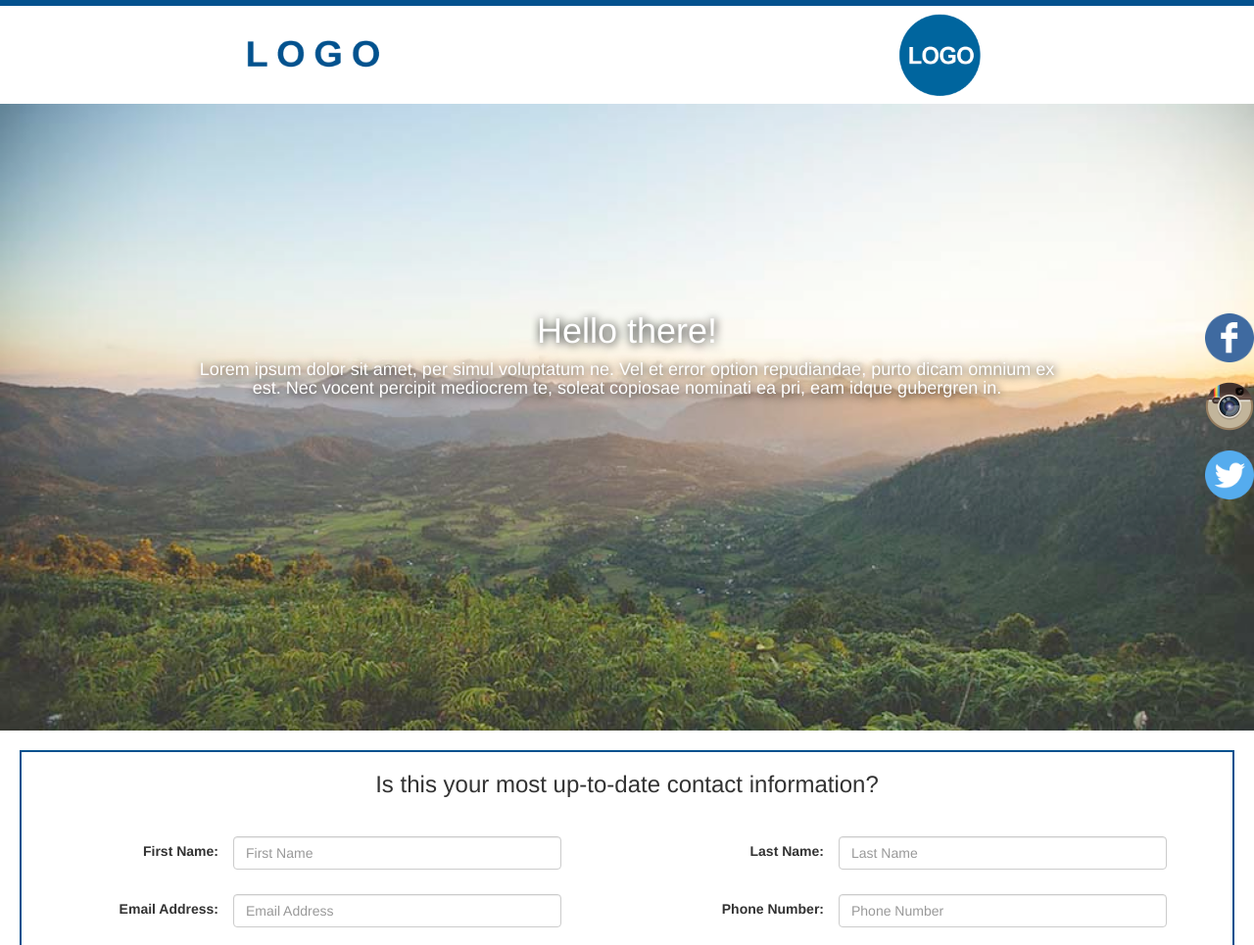
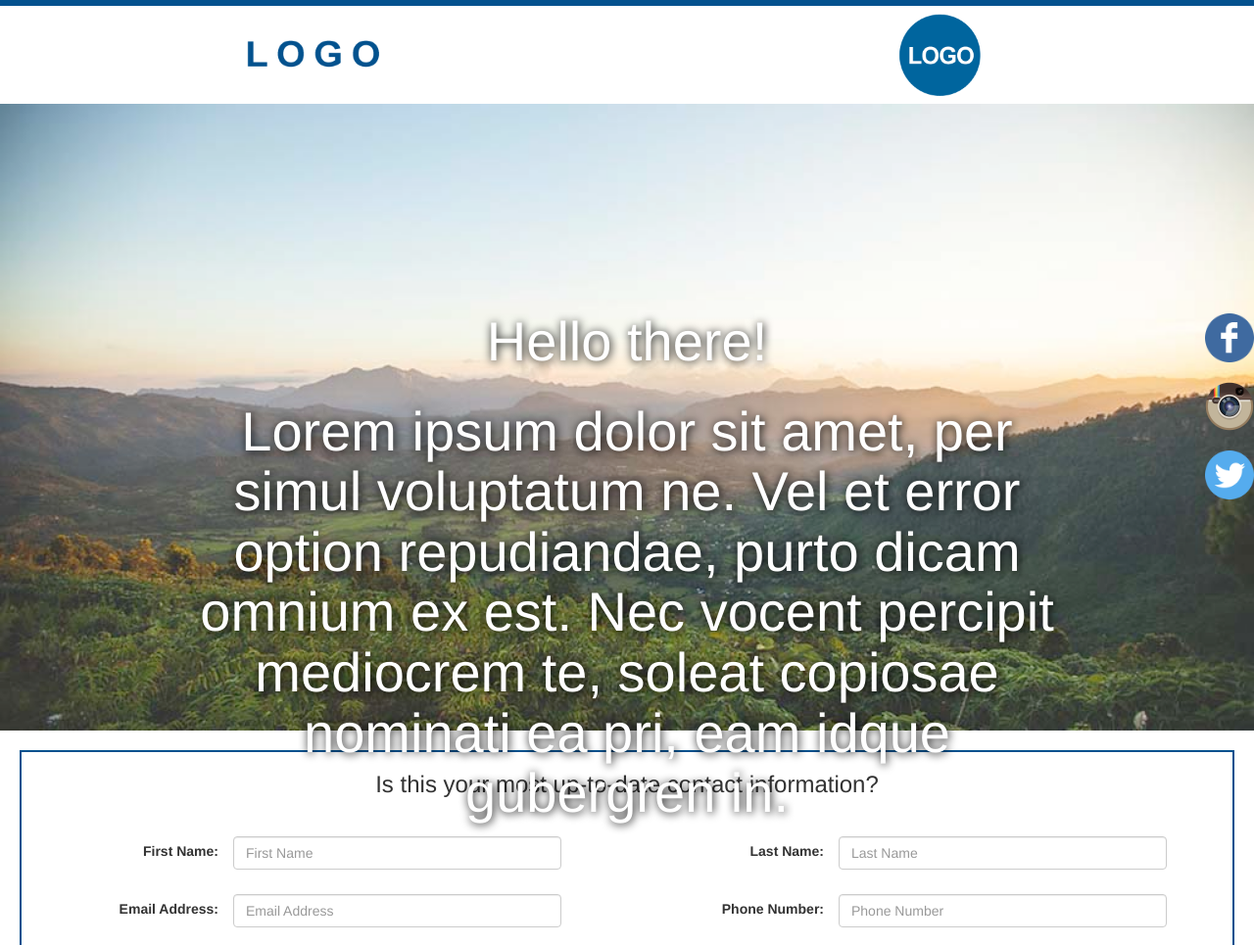
Before and after one commit to NadiaGor/landingPage, a plain HTML site: page index.html in a window 1280 px wide. Shown: the top 965 px of the page at 98% size. Drawn offline with nearby package versions, Linux system fonts and the light colour scheme.

Commit message:
Update css.css

```diff
--- a/css/css.css
+++ b/css/css.css
@@ -77,15 +77,6 @@ hr {
 	text-shadow: 1px 1px 10px black;
 }
 
-/* .main-greet {
-	font-size: 50px;
-	}
-
-.sub-greet {
-	margin-top: 30px;
-	font-size: 26px;
-	}
-*/
 
 
 /* Form */
@@ -252,7 +243,14 @@ span.glyphicon-menu-down {
 /***************************** Medium Devices ********************************/
 @media (min-width: 992px) {
 
+h1.main-greet {
+	font-size: 4em;
+	}
 
+h4.sub-greet {
+	margin-top: 30px;
+	font-size: 4em;
+	}
 
 }
 
```
